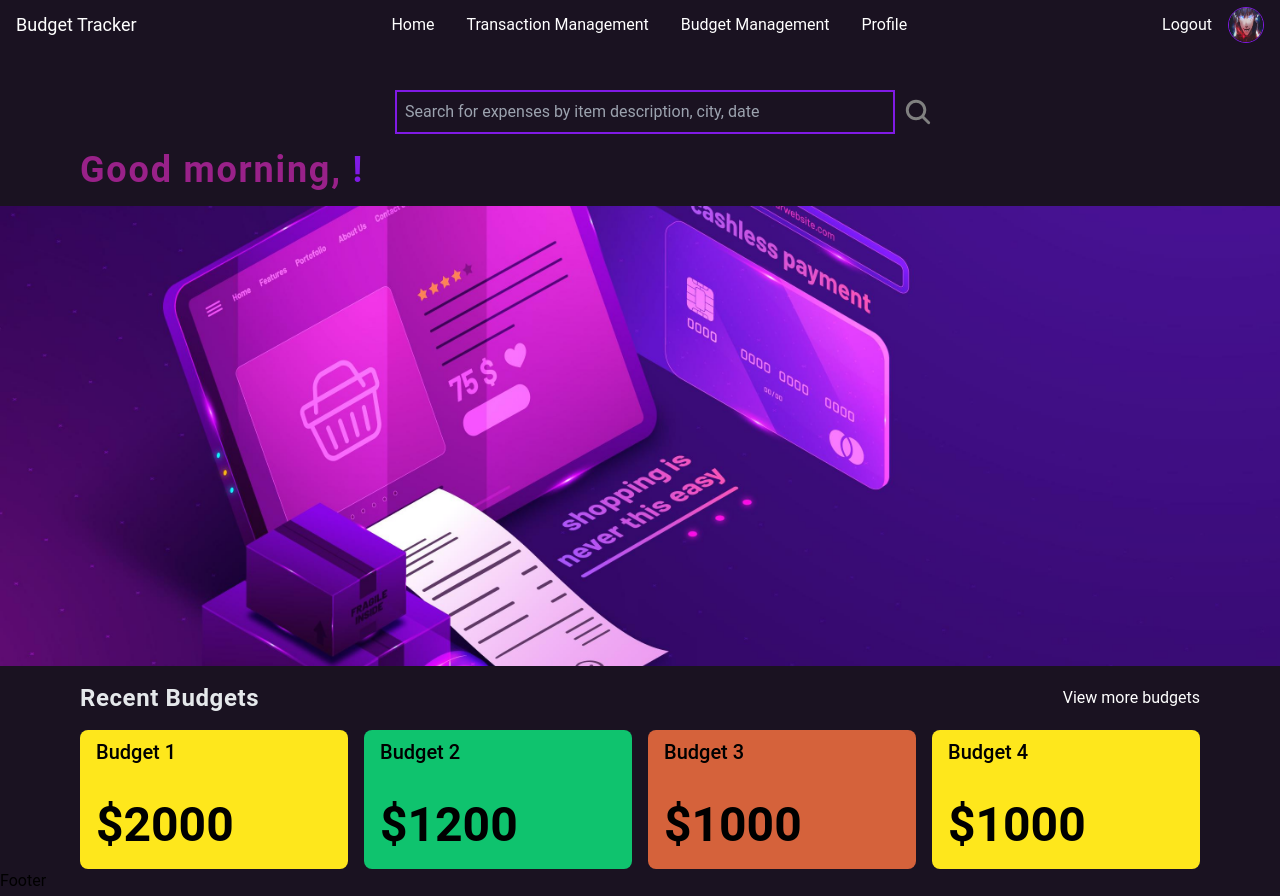
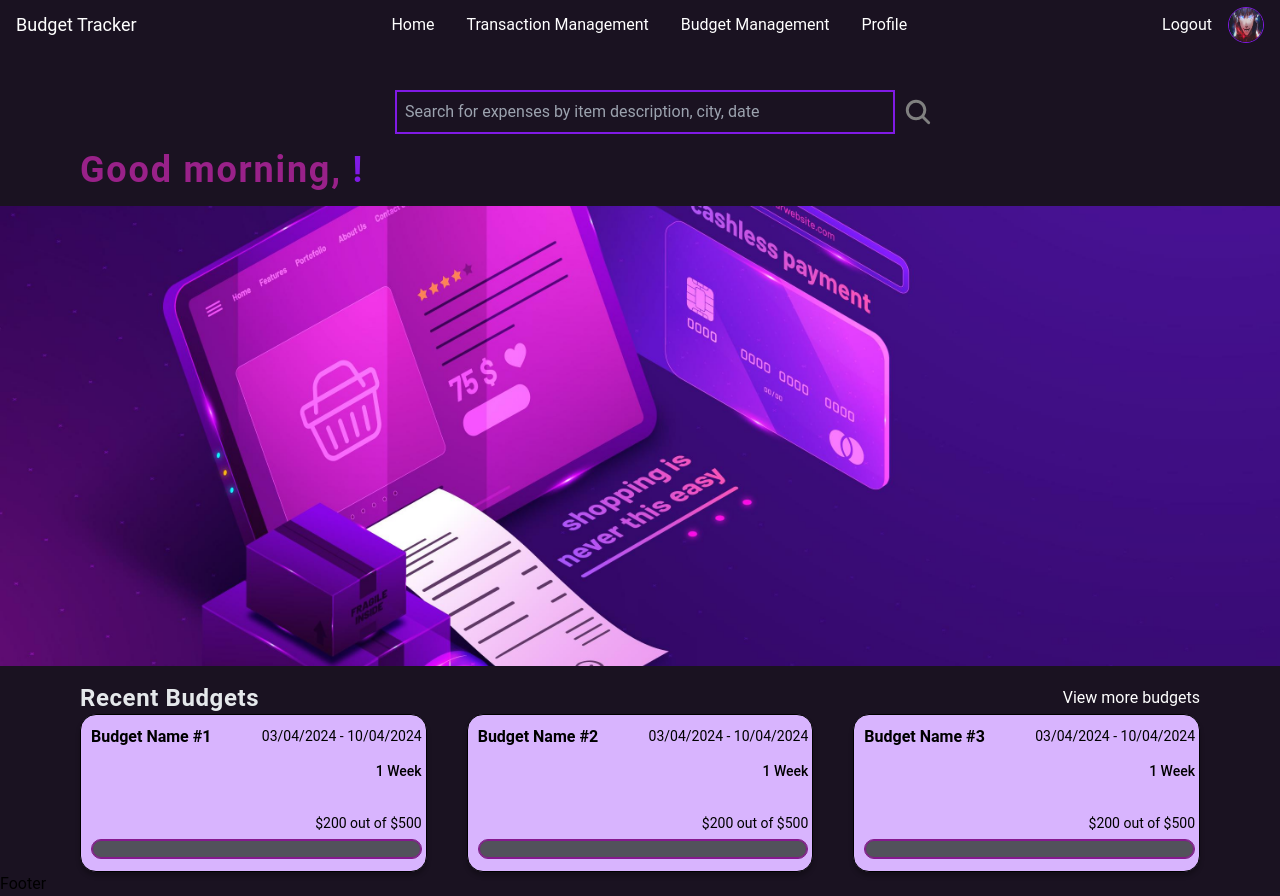
Before and after one commit to Danny2705/budget-application, a React (Create React App) app: page / in a window 1280 px wide. Built offline with nearby package versions, Linux system fonts and the light colour scheme; no server answers; sample sign-in values are in the browser's storage.

Commit message:
Working on Recent Budget Component

```diff
--- a/src/components/RecentBudget/RecentBudget.jsx
+++ b/src/components/RecentBudget/RecentBudget.jsx
@@ -2,23 +2,69 @@ import React from "react";
 
 export default function RecentBudget() {
   return (
-    <div className='flex items-center justify-between mx-auto gap-4 mt-[1rem]'>
-      <div className='bg-[#FEE71C] w-[320px] h-[139px] rounded-lg px-4 py-2 flex flex-col justify-between'>
-        <h3 className='text-xl font-medium'>Budget 1</h3>
-        <span className='text-[3rem] font-bold'>$2000</span>
+    <div className="max-md:max-w-full">
+    <div className="flex gap-5 max-md:flex-col max-md:gap-0">
+      <div className="flex flex-col w-[32%] max-md:ml-0 max-md:w-full">
+        <div className="flex flex-col grow py-3 pl-2.5 mx-auto w-full bg-purple-300 rounded-2xl border border-black border-solid shadow-[0px_4px_4px_rgba(0,0,0,0.25)] max-md:mt-7">
+          <div className="flex gap-5 justify-between text-black">
+            <div className="text-base font-bold leading-5">
+              Budget Name #1
+              <br />
+            </div>
+            <div className="flex flex-col self-start text-sm">
+              <div className="leading-[130%] pr-1">03/04/2024 - 10/04/2024 </div>
+              <div className="self-end font-medium mt-4 pr-1">1 Week</div>
+            </div>
+          </div>
+          <div className="self-end mt-8 text-sm leading-5 pr-1 text-black">
+            $200 out of $500
+          </div>
+          <div className="flex flex-col justify-center mt-1.5 rounded-2xl border border-fuchsia-800 border-solid bg-zinc-500 mr-1">
+            <div className="shrink-0 rounded-2xl border border-fuchsia-800 border-solid bg-zinc-600 h-[18px]" />
+          </div>
+        </div>
       </div>
-      <div className='bg-[#0FC36E] w-[320px] h-[139px] rounded-lg px-4 py-2 flex flex-col justify-between'>
-        <h3 className='text-xl font-medium'>Budget 2</h3>
-        <span className='text-[3rem] font-bold'>$1200</span>
+      <div className="flex flex-col ml-5 w-[32%] max-md:ml-0 max-md:w-full">
+        <div className="flex flex-col grow py-3 pl-2.5 mx-auto w-full bg-purple-300 rounded-2xl border border-black border-solid shadow-[0px_4px_4px_rgba(0,0,0,0.25)] max-md:mt-7">
+          <div className="flex gap-5 justify-between text-black max-md:mr-1">
+            <div className="text-base font-bold leading-5">
+              Budget Name #2
+              <br />
+            </div>
+            <div className="flex flex-col self-start text-sm">
+              <div className="leading-[130%] pr-1">03/04/2024 - 10/04/2024 </div>
+              <div className="self-end font-medium mt-4 pr-1">1 Week</div>
+            </div>
+          </div>
+          <div className="self-end mt-8 text-sm leading-5 pr-1  text-black">
+            $200 out of $500
+          </div>
+          <div className="flex flex-col justify-center mt-1.5 rounded-2xl border border-fuchsia-800 border-solid bg-zinc-500 mr-1">
+            <div className="shrink-0 rounded-2xl border border-fuchsia-800 border-solid bg-zinc-600 h-[18px]" />
+          </div>
+        </div>
       </div>
-      <div className='bg-[#D5623B] w-[320px] h-[139px] rounded-lg px-4 py-2 flex flex-col justify-between'>
-        <h3 className='text-xl font-medium'>Budget 3</h3>
-        <span className='text-[3rem] font-bold'>$1000</span>
-      </div>
-      <div className='bg-[#FEE71C] w-[320px] h-[139px] rounded-lg px-4 py-2 flex flex-col justify-between'>
-        <h3 className='text-xl font-medium'>Budget 4</h3>
-        <span className='text-[3rem] font-bold'>$1000</span>
+      <div className="flex flex-col ml-5 w-[32%] max-md:ml-0 max-md:w-full">
+        <div className="flex flex-col grow py-3 pl-2.5 mx-auto w-full bg-purple-300 rounded-2xl border border-black border-solid shadow-[0px_4px_4px_rgba(0,0,0,0.25)] max-md:mt-7">
+          <div className="flex gap-5 justify-between text-black max-md:mr-1">
+            <div className="text-base font-bold leading-5">
+              Budget Name #3
+              <br />
+            </div>
+            <div className="flex flex-col self-start text-sm">
+              <div className="leading-[130%] pr-1">03/04/2024 - 10/04/2024 </div>
+              <div className="self-end font-medium mt-4 pr-1">1 Week</div>
+            </div>
+          </div>
+          <div className="self-end mt-8 text-sm leading-5 pr-1 text-black">
+            $200 out of $500
+          </div>
+          <div className="flex flex-col justify-center mt-1.5 rounded-2xl border border-fuchsia-800 border-solid bg-zinc-500 mr-1">
+            <div className="shrink-0 rounded-2xl border border-fuchsia-800 border-solid bg-zinc-600 h-[18px]" />
+          </div>
+        </div>
       </div>
     </div>
+  </div>
   );
 }
```
